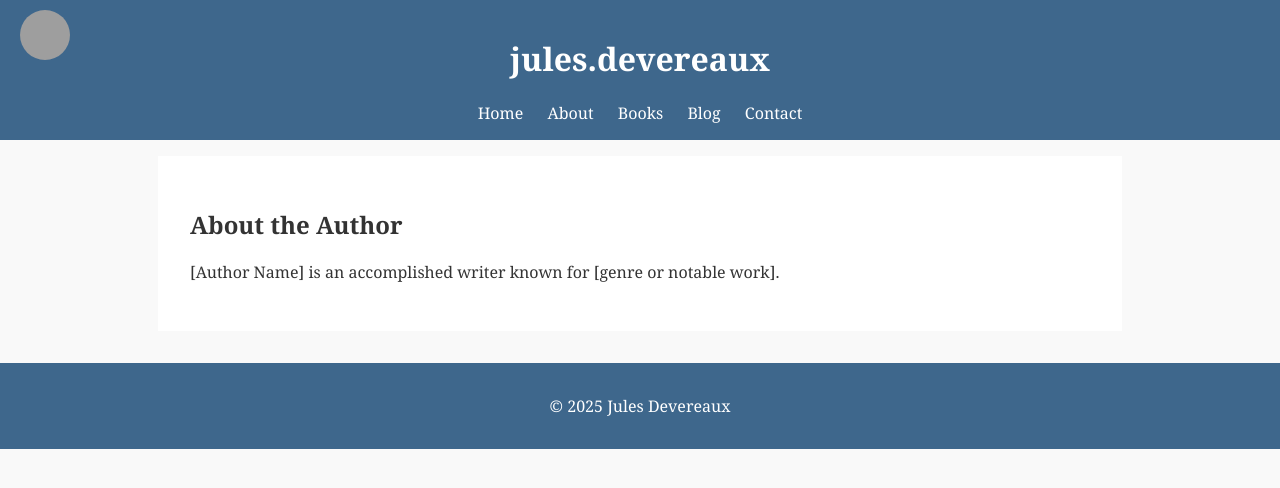
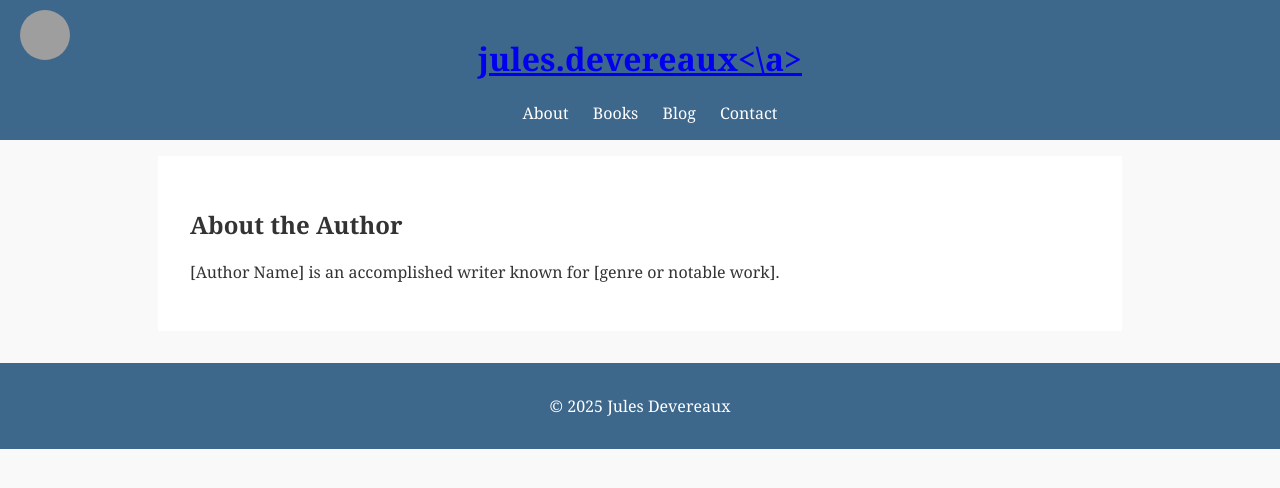
Before and after one commit to julesdevereaux/julesdevereaux.github.io, a Jekyll site: the page built from about.html, in a window 1280 px wide. Shown: the top 488 px of the page. Built offline with Jekyll 4.4.1, drawn with Linux system fonts in a browser that asks for light colours; grey boxes are pictures that could not be loaded.

Commit message:
Update default.html

```diff
--- a/_layouts/default.html
+++ b/_layouts/default.html
@@ -9,9 +9,8 @@
 <body>
   <header>
     <img src="https://i.pinimg.com/1200x/ec/c1/9a/ecc19a5b07bf62f70d091bbfda5584d2.jpg" class="icon">
-    <h1>jules.devereaux</h1>
+    <h1><a href="/">jules.devereaux<\a></h1>
     <nav>
-      <a href="/">Home</a>
       <a href="/about.html">About</a>
       <a href="/books.html">Books</a>
       <a href="/blog.html">Blog</a>
```
